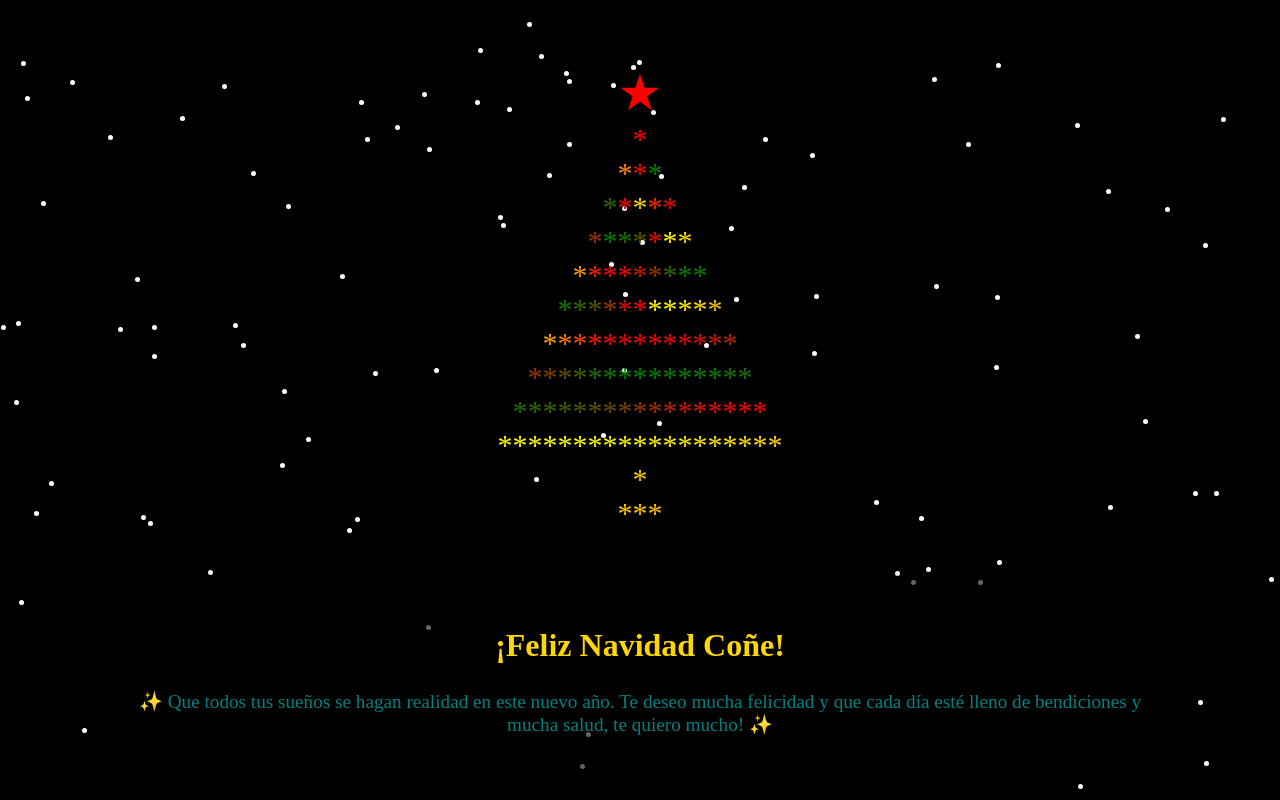
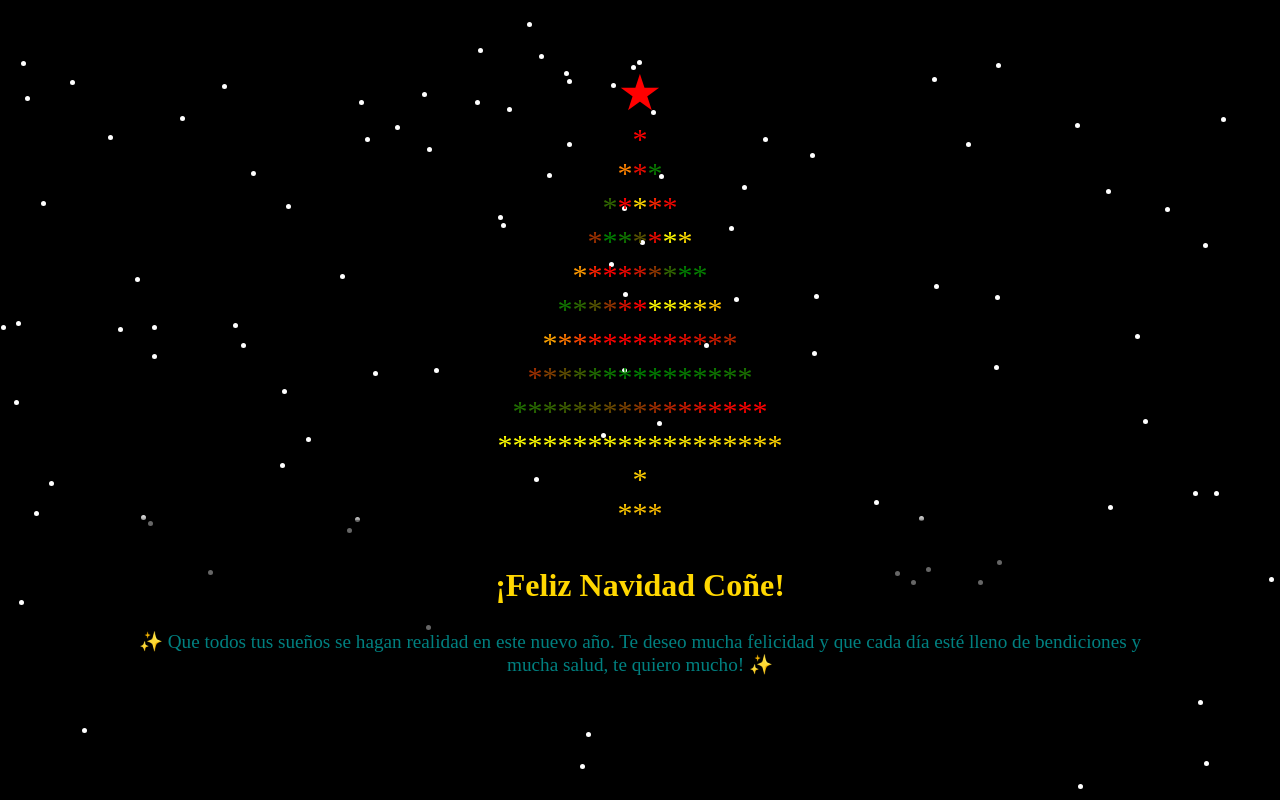
Before and after one commit to aldanitozzi/Navidad-Co-e, a plain HTML site: page index.html in a window 1280 px wide. Drawn offline with Linux system fonts and the light colour scheme.

Commit message:
Primer commit

```diff
--- a/index.html
+++ b/index.html
@@ -71,7 +71,7 @@
             padding: 20px;
             border-radius: 10px;
             max-width: 80%;
-            margin-top: 50px;
+            margin-top: -10px;
             box-shadow: 0 0 10px rgba(0, 0, 0, 0.8);
             display: inline-block;
         }
```
Also changed, not shown: imagenes/fondo.jpeg (added).
